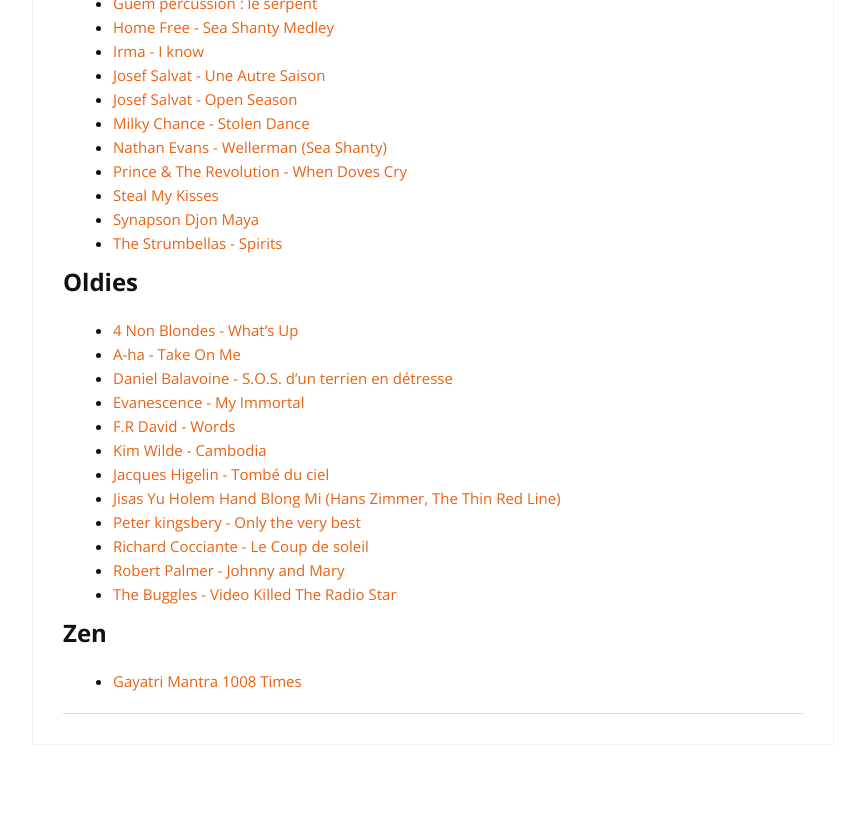
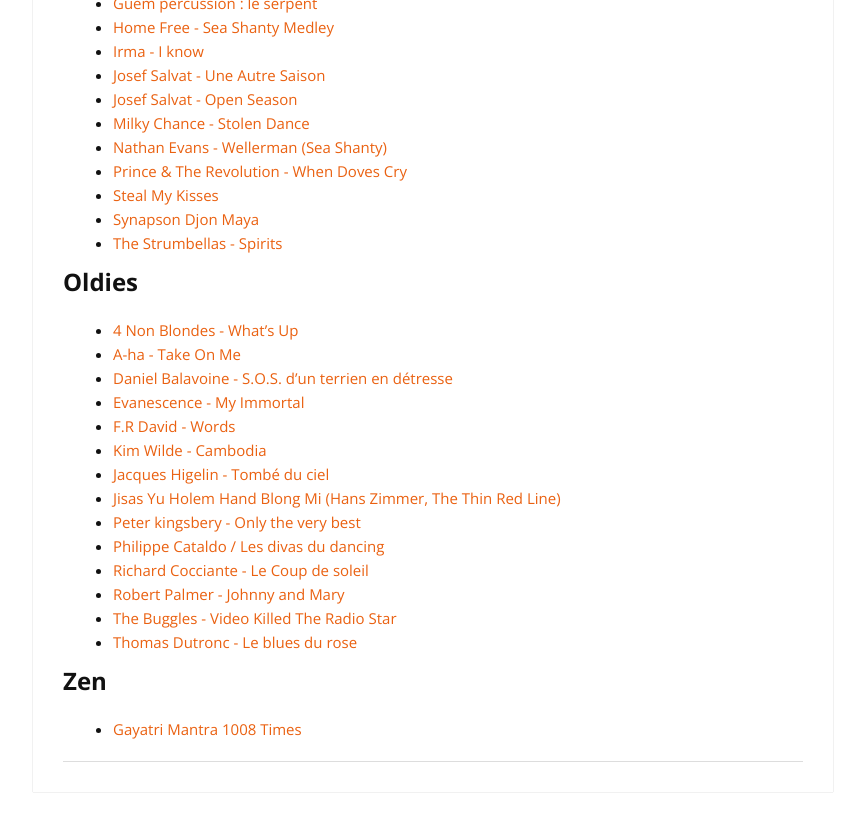
Before and after one commit to cylmat/cylmat.github.io, a Jekyll site: the page built from _pages/musics.md, in a window 1280 px wide and 900 px high, scrolled down 1510 px. Shown: the top 832 px of the window, without its empty margins (207-1072 px from the left). Built offline with Jekyll 4.4.1, drawn with Linux system fonts in a browser that asks for light colours; nearby versions of some CDN libraries.

Commit message:
Update musics.md

```diff
--- a/_pages/musics.md
+++ b/_pages/musics.md
@@ -84,9 +84,11 @@
 - [Jacques Higelin - Tombé du ciel](https://www.youtube.com/watch?v=TmI9SB4VDl8)
 - [Jisas Yu Holem Hand Blong Mi (Hans Zimmer, The Thin Red Line)](https://www.youtube.com/watch?v=-NRw3gdJJcc)
 - [Peter kingsbery - Only the very best](https://www.youtube.com/watch?v=cveoHrMyUDs)
+- [Philippe Cataldo / Les divas du dancing](https://www.youtube.com/watch?v=dhu-KDRU2Kc)
 - [Richard Cocciante - Le Coup de soleil](https://www.youtube.com/watch?v=CIjqKL33TTE)
 - [Robert Palmer - Johnny and Mary](https://www.youtube.com/watch?v=7_SAMrDnXOE)
 - [The Buggles - Video Killed The Radio Star](https://www.youtube.com/watch?v=W8r-tXRLazs)
+- [Thomas Dutronc - Le blues du rose](https://www.youtube.com/watch?v=7thdiE6729M)
 
 ## Zen
 - [Gayatri Mantra 1008 Times](https://www.youtube.com/watch?v=dTaChOdz0y4)
```
